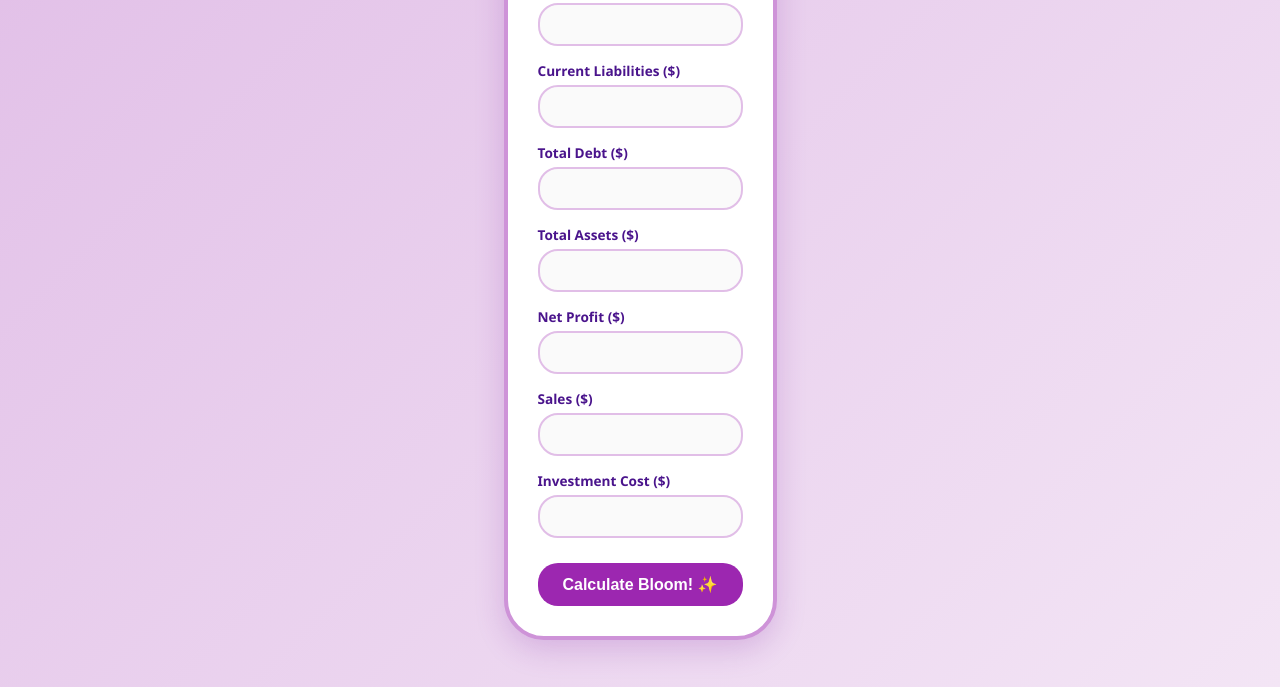
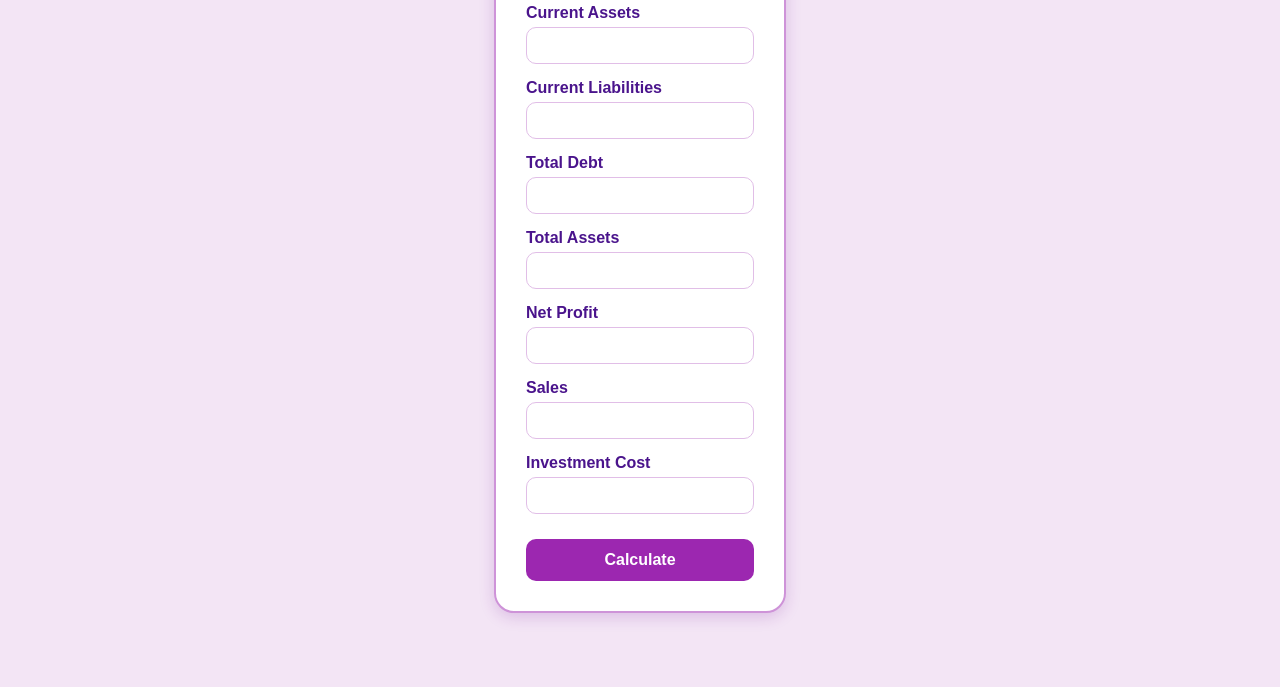
Before and after one commit to graceee1333-cmd/zy, a plain HTML site: page index.html in a window 1280 px wide. Shown: the part 169-856 px from the top of the page. Drawn offline with Linux system fonts and the light colour scheme.

Commit message:
Refactor financial calculator UI and labels
Updated the title and styling of the financial calculator. Changed labels and button text for clarity.

```diff
--- a/index.html
+++ b/index.html
@@ -2,69 +2,59 @@
 <html lang="en">
 <head>
     <meta charset="UTF-8">
-    <title>Sakura Financial Calculator 🌸</title>
+    <title>Financial Calculator</title>
     <style>
-        /* Sakura & Purple Theme */
         body {
-            font-family: 'Segoe UI', cursive, sans-serif;
-            background: linear-gradient(135deg, #e1bee7, #f3e5f5);
-            min-height: 100vh;
+            font-family: Arial, sans-serif;
+            background: #f3e5f5;
+            padding: 20px;
             display: flex;
             align-items: center;
             justify-content: center;
-            padding: 20px;
+            min-height: 100vh;
         }
         .container {
             max-width: 450px;
             background: #ffffff;
             padding: 30px;
-            border-radius: 40px;
-            box-shadow: 0 10px 30px rgba(123, 31, 162, 0.2);
-            border: 4px solid #ce93d8;
-            position: relative;
+            border-radius: 20px;
+            box-shadow: 0 4px 15px rgba(123, 31, 162, 0.2);
+            border: 2px solid #ce93d8;
         }
-        /* Sakura Decoration placeholder */
-        .container::before {
-            content: "🌸";
-            position: absolute;
-            top: -20px;
-            left: -20px;
-            font-size: 40px;
-        }
-        h2 { text-align: center; color: #7b1fa2; font-family: 'Comic Sans MS', cursive; }
+        h2 { text-align: center; color: #7b1fa2; }
         .input-group { margin-bottom: 15px; }
-        label { display: block; margin-bottom: 5px; font-weight: bold; color: #4a148c; font-size: 0.85em; }
+        label { display: block; margin-bottom: 5px; font-weight: bold; color: #4a148c; }
         input {
-            width: 100%; padding: 12px; border: 2px solid #e1bee7;
-            border-radius: 20px; box-sizing: border-box; background-color: #fafafa;
+            width: 100%; padding: 10px; border: 1px solid #e1bee7;
+            border-radius: 10px; box-sizing: border-box;
         }
         button {
             width: 100%; padding: 12px; background-color: #9c27b0; border: none;
-            border-radius: 20px; color: white; font-size: 16px; font-weight: bold;
-            cursor: pointer; transition: 0.3s; margin-top: 10px;
+            border-radius: 10px; color: white; font-size: 16px; font-weight: bold;
+            cursor: pointer; margin-top: 10px;
         }
-        button:hover { background-color: #7b1fa2; transform: scale(1.02); }
+        button:hover { background-color: #7b1fa2; }
         #results {
-            margin-top: 20px; padding: 20px; background-color: #f3e5f5;
-            border-radius: 25px; display: none; color: #4a148c; border: 2px dashed #ce93d8;
+            margin-top: 20px; padding: 15px; background-color: #f3e5f5;
+            border-radius: 10px; display: none; color: #4a148c;
         }
-        .result-item { margin-bottom: 10px; font-weight: bold; border-bottom: 1px dotted #ce93d8; padding-bottom: 5px; }
+        .result-item { margin-bottom: 8px; font-weight: bold; }
     </style>
 </head>
 <body>
 
 <div class="container">
-    <h2>Sakura Finance 🌸</h2>
+    <h2>Financial Calculator</h2>
 
-    <div class="input-group"><label>Current Assets ($)</label><input type="number" id="assets"></div>
-    <div class="input-group"><label>Current Liabilities ($)</label><input type="number" id="liabilities"></div>
-    <div class="input-group"><label>Total Debt ($)</label><input type="number" id="debt"></div>
-    <div class="input-group"><label>Total Assets ($)</label><input type="number" id="totalAssets"></div>
-    <div class="input-group"><label>Net Profit ($)</label><input type="number" id="netProfit"></div>
-    <div class="input-group"><label>Sales ($)</label><input type="number" id="sales"></div>
-    <div class="input-group"><label>Investment Cost ($)</label><input type="number" id="investmentCost"></div>
+    <div class="input-group"><label>Current Assets</label><input type="number" id="assets"></div>
+    <div class="input-group"><label>Current Liabilities</label><input type="number" id="liabilities"></div>
+    <div class="input-group"><label>Total Debt</label><input type="number" id="debt"></div>
+    <div class="input-group"><label>Total Assets</label><input type="number" id="totalAssets"></div>
+    <div class="input-group"><label>Net Profit</label><input type="number" id="netProfit"></div>
+    <div class="input-group"><label>Sales</label><input type="number" id="sales"></div>
+    <div class="input-group"><label>Investment Cost</label><input type="number" id="investmentCost"></div>
 
-    <button onclick="calculate()">Calculate Bloom! ✨</button>
+    <button onclick="calculate()">Calculate</button>
 
     <div id="results">
         <div class="result-item">Current Ratio: <span id="resCurrent"></span></div>
```
